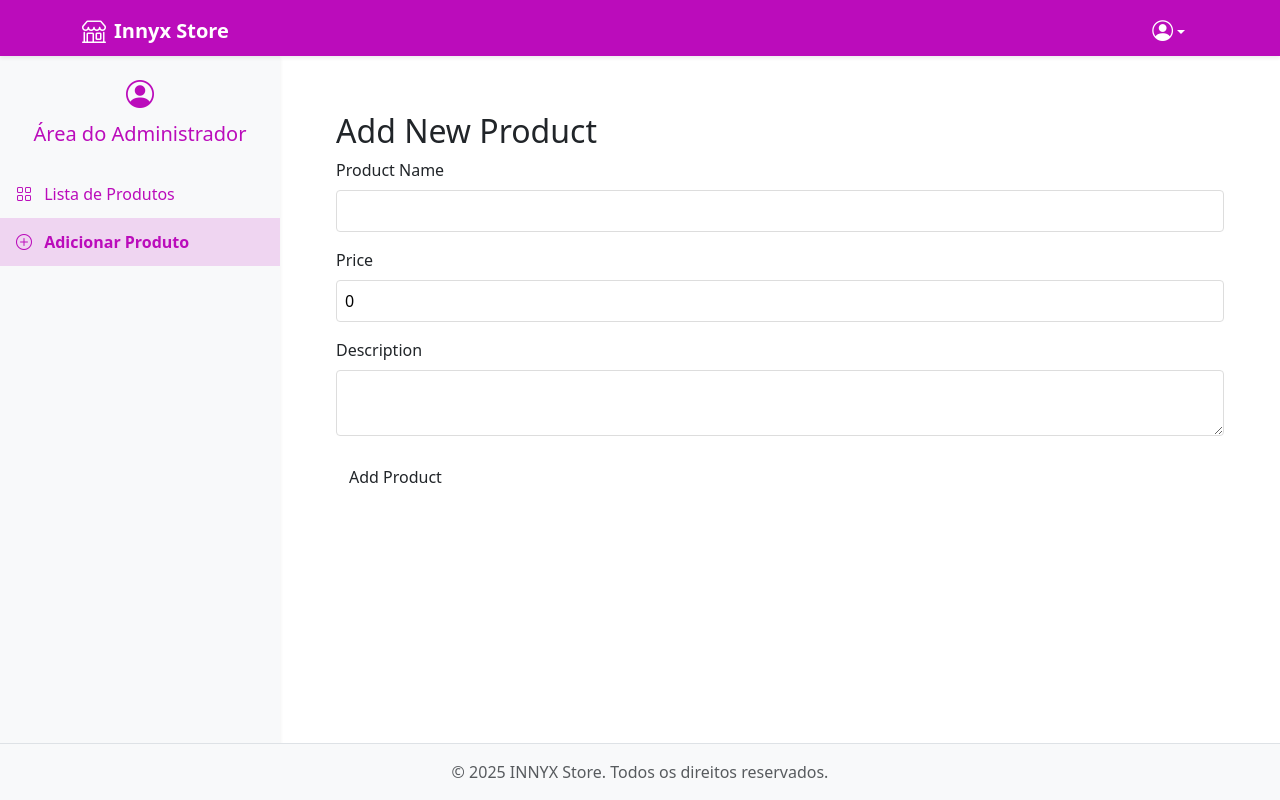
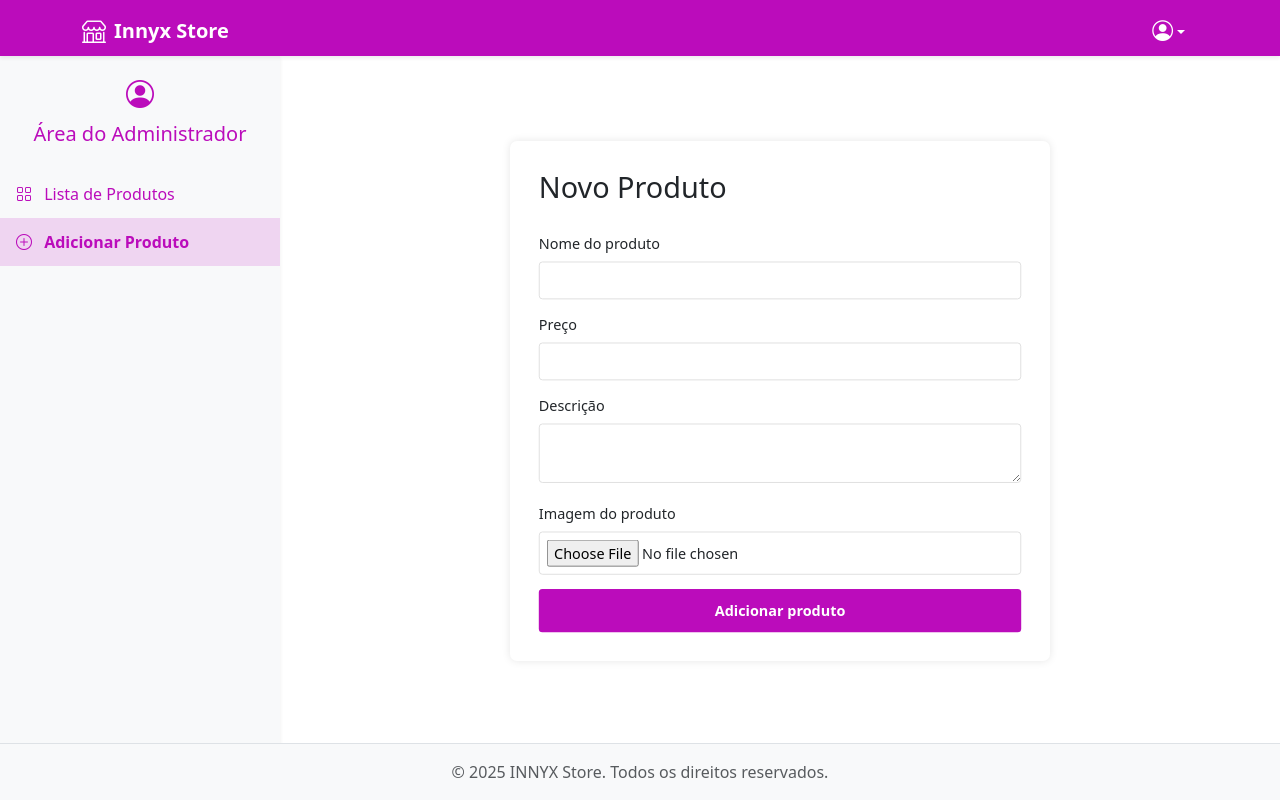
Before and after one commit to Daniel-da-Silva-Alves/Desafio-Front-end-INNYX, a Vue app: page /admin/products/add in a window 1280 px wide. Built offline with nearby package versions, Linux system fonts and the light colour scheme.

Commit message:
Atualização do formulário de Adição de produto
Arquivos modificados:

AdminLayout.vue
prductStore.ts
AddProduct.vue

```diff
--- a/src/layouts/AdminLayout.vue
+++ b/src/layouts/AdminLayout.vue
@@ -41,7 +41,7 @@
     </header>
 
     <!-- Container Principal -->
-    <div class="content-wrapper d-flex flex-grow-1 overflow-hidden">
+    <div class="content-wrapper d-flex flex-grow-1 overflow-auto">
 
       <!-- Sidebar -->
       <aside
--- a/src/stores/productStore.ts
+++ b/src/stores/productStore.ts
@@ -1,22 +1,51 @@
 import { defineStore } from 'pinia'
-import { ref } from 'vue'
 
-export const useProductStore = defineStore('products', () => {
-  const products = ref([])
-  const loading = ref(false)
+interface Product {
+  id: number
+  name: string
+  price: string // Alterado para string para armazenar o valor formatado como moeda
+  description: string
+  image: string
+}
 
-  async function fetchProducts() {
-    loading.value = true
-    try {
-      // Implementar busca de produtos
-    } finally {
-      loading.value = false
+export const useProductStore = defineStore('productStore', {
+  state: () => ({
+    products: JSON.parse(localStorage.getItem('products') || '[]') as Product[]
+  }),
+  actions: {
+    saveToLocalStorage() {
+      localStorage.setItem('products', JSON.stringify(this.products))
+    },
+    addProduct(product: Omit<Product, 'id'>) {
+      this.products.push({
+        id: Date.now(),
+        name: product.name,
+        description: product.description,
+        price: product.price, // Armazena o valor formatado como moeda
+        image: product.image
+      })
+      this.saveToLocalStorage()
+    },
+    editProduct(updatedProduct: Product) {
+      const index = this.products.findIndex(p => p.id === updatedProduct.id)
+      if (index !== -1) {
+        this.products[index] = updatedProduct
+        this.saveToLocalStorage()
+      }
+    },
+    deleteProduct(productId: number) {
+      this.products = this.products.filter(p => p.id !== productId)
+      this.saveToLocalStorage()
+    },
+    getProducts() {
+      return this.products
+    },
+    searchProducts(query: string) {
+      const lowerQuery = query.toLowerCase()
+      return this.products.filter(p =>
+        p.name.toLowerCase().includes(lowerQuery) ||
+        p.description.toLowerCase().includes(lowerQuery)
+      )
     }
   }
-
-  return {
-    products,
-    loading,
-    fetchProducts
-  }
 })
--- a/src/views/admin/AddProduct.vue
+++ b/src/views/admin/AddProduct.vue
@@ -1,10 +1,10 @@
 <template>
   <admin-layout>
     <div class="add-product">
-      <h2>Add New Product</h2>
-      <form @submit.prevent="handleSubmit">
+      <form @submit.prevent="handleSubmit" class="form-container">
+        <h2>Novo Produto</h2>
         <div class="form-group">
-          <label for="name">Product Name</label>
+          <label for="name">Nome do produto</label>
           <input
             type="text"
             id="name"
@@ -14,18 +14,18 @@
         </div>
 
         <div class="form-group">
-          <label for="price">Price</label>
+          <label for="price">Preço</label>
           <input
-            type="number"
+            type="text"
             id="price"
-            v-model="product.price"
-            step="0.01"
+            v-model="formattedPrice"
+            @input="formatPrice"
             required
           />
         </div>
 
         <div class="form-group">
-          <label for="description">Description</label>
+          <label for="description">Descrição</label>
           <textarea
             id="description"
             v-model="product.description"
@@ -33,7 +33,17 @@
           ></textarea>
         </div>
 
-        <button type="submit" class="btn primary">Add Product</button>
+        <div class="form-group">
+          <label for="image">Imagem do produto</label>
+          <input
+            type="file"
+            id="image"
+            @change="handleFileChange"
+            required
+          />
+        </div>
+
+        <button type="submit" class="btn primary">Adicionar produto</button>
       </form>
     </div>
   </admin-layout>
@@ -50,19 +60,70 @@ const productStore = useProductStore()
 
 const product = ref({
   name: '',
-  price: 0,
-  description: ''
+  price: '', // Alterado para string
+  description: '',
+  image: ''
 })
 
-async function handleSubmit() {
-  // Implement product creation logic here
-  await router.push('/admin/products')
+const formattedPrice = ref('')
+
+const formatPrice = (event: Event) => {
+  const input = event.target as HTMLInputElement
+  let value = input.value.replace(/\D/g, '')
+  value = (parseInt(value) / 100).toFixed(2)
+  formattedPrice.value = new Intl.NumberFormat('pt-BR', { style: 'currency', currency: 'BRL' }).format(parseFloat(value))
+  product.value.price = formattedPrice.value // Armazena o valor formatado como moeda
+}
+
+const handleFileChange = (event: Event) => {
+  const file = (event.target as HTMLInputElement).files?.[0]
+  if (file) {
+    uploadImage(file)
+  }
+}
+
+const uploadImage = async (file: File) => {
+  // Implementar lógica de upload de imagem
+  // Exemplo: upload para um serviço de armazenamento e obter a URL da imagem
+  const imageUrl = await fakeUploadService(file)
+  product.value.image = imageUrl
+}
+
+const handleSubmit = () => {
+  productStore.addProduct(product.value)
+  router.push('/admin/products')
+}
+
+// Função de upload fictícia para fins de exemplo
+const fakeUploadService = async (file: File) => {
+  return new Promise<string>((resolve) => {
+    setTimeout(() => {
+      resolve(URL.createObjectURL(file))
+    }, 1000)
+  })
 }
 </script>
 
 <style lang="scss" scoped>
 .add-product {
+  display: flex;
+  flex-direction: column;
+  align-items: center;
   padding: 2rem;
+
+  h2 {
+    margin-bottom: 2rem;
+  }
+
+  .form-container {
+    width: 100%;
+    max-width: 600px;
+    background-color: #fff;
+    padding: 2rem;
+    border-radius: 8px;
+    box-shadow: 0 0 10px rgba(0, 0, 0, 0.1);
+    transform: scale(0.9); // Reduzir proporcionalmente em 30%
+  }
 
   .form-group {
     margin-bottom: 1rem;
@@ -79,5 +140,28 @@ async function handleSubmit() {
       border-radius: 4px;
     }
   }
+
+  .btn {
+    display: block;
+    width: 100%;
+    padding: 0.75rem;
+    background-color: var(--primary-color);
+    color: #fff;
+    border: none;
+    border-radius: 4px;
+    cursor: pointer;
+    text-align: center;
+    font-size: 1rem;
+    font-weight: bold;
+    margin-top: 1rem;
+  }
+
+  .btn.primary {
+    background-color: var(--primary-color);
+  }
+
+  .btn.primary:hover {
+    filter: brightness(0.9); // Ajusta o brilho para escurecer a cor
+  }
 }
 </style>
```
